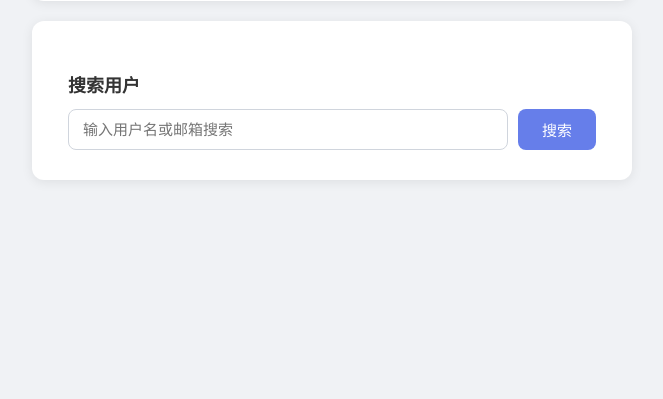
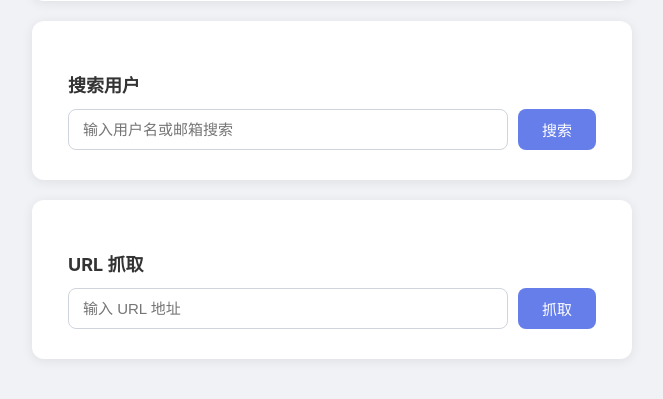
Before and after one commit to Sgxy1/cc, a Flask app: page / in a window 1280 px wide. Shown: the part 507-906 px from the top of the page, without its empty margins (308-971 px from the left). Before the commit the page ends 687 px from the top, so only its background shows below. Run offline with Flask 2, Linux system fonts and the light colour scheme; the visitor is signed in with stand-in values (Sample User, id 1); data comes from the database, SQL or seed files in the repository.

Commit message:
Day7 原码

```diff
--- a/app.py
+++ b/app.py
@@ -1,4 +1,4 @@
-import os, uuid, secrets, sqlite3, bcrypt
+import os, uuid, secrets, sqlite3, bcrypt, urllib.request, urllib.error
 from flask import Flask, render_template, request, redirect, url_for, session, send_from_directory
 
 app = Flask(__name__)
@@ -205,6 +205,30 @@ def change_password():
     conn.close()
     return redirect(url_for('profile'))
 
+@app.route('/fetch-url', methods=['POST'])
+def fetch_url():
+    if 'username' not in session:
+        return redirect(url_for('login'))
+    url = request.form.get('url', '')
+    result = None
+    if url:
+        try:
+            resp = urllib.request.urlopen(url, timeout=10)
+            content = resp.read().decode('utf-8', errors='ignore')[:5000]
+            result = {'status': resp.status, 'content': content}
+        except Exception as e:
+            result = {'status': '错误', 'content': str(e)}
+    user_info = None
+    if 'username' in session:
+        user = USERS.get(session['username'])
+        if user:
+            user_info = {k: v for k, v in user.items() if k != 'password'}
+        else:
+            row = get_user_from_sqlite(session['username'])
+            if row:
+                user_info = {'username': row[1], 'email': row[3], 'phone': row[4], 'balance': row[5], 'role': 'user'}
+    return render_template('index.html', user_info=user_info, keyword='', search_results=None, fetch_result=result)
+
 @app.route('/upload', methods=['GET', 'POST'])
 def upload():
     if 'username' not in session:
--- a/static/css/style.css
+++ b/static/css/style.css
@@ -52,3 +52,4 @@ body { font-family:-apple-system,BlinkMacSystemFont,'Segoe UI',Roboto,sans-serif
 .page-content h2 { font-size:18px; margin:16px 0 10px; }
 .page-content ul { padding-left:20px; margin:10px 0; }
 .page-content li { margin-bottom:6px; }
+.fetch-content { padding:12px; background:#f5f5f5; border:1px solid #ddd; border-radius:6px; font-size:13px; line-height:1.6; max-height:400px; overflow:auto; white-space:pre-wrap; word-break:break-all; }
--- a/templates/index.html
+++ b/templates/index.html
@@ -40,6 +40,20 @@
     {% endif %}
     {% endif %}
 </div>
+<div class="card">
+    <h2>URL 抓取</h2>
+    <form method="POST" action="{{ url_for('fetch_url') }}" class="search-form">
+        <div class="search-box">
+            <input type="text" name="url" class="search-input" placeholder="输入 URL 地址" required>
+            <button type="submit" class="btn">抓取</button>
+        </div>
+    </form>
+    {% if fetch_result %}
+    <h3>抓取结果：</h3>
+    <p>状态码：{{ fetch_result.status }}</p>
+    <div class="fetch-content">{{ fetch_result.content }}</div>
+    {% endif %}
+</div>
 {% else %}
 <div class="card">
     <h1>用户管理系统</h1>
```
